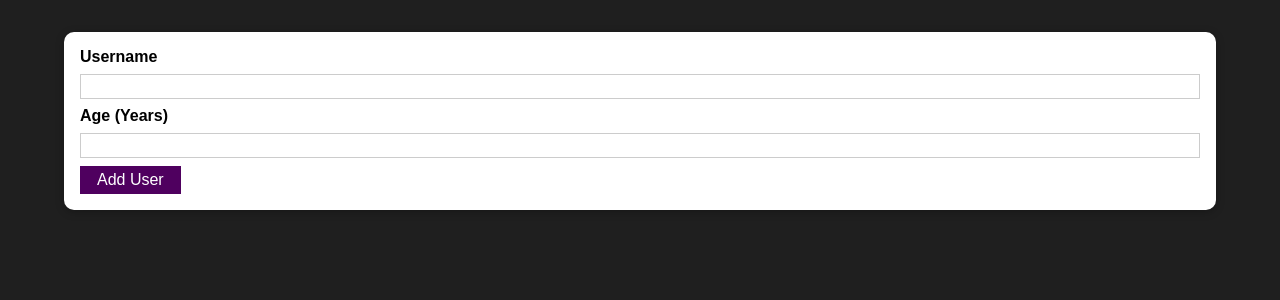
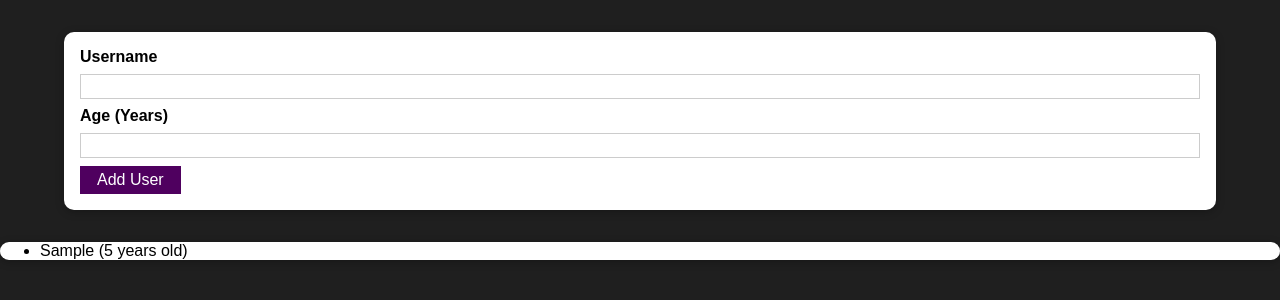
Before and after one commit to CTW100/react-project-3, a React (Create React App) app: page / in a window 1280 px wide. Both pictures are taken after typing "Sample", "5" into the empty fields and a click on the button "Add User". Shown: the top 300 px of the page. Built offline with nearby package versions, Linux system fonts and the light colour scheme.

Commit message:
95
Managing a List Of Users via State

```diff
--- a/src/App.js
+++ b/src/App.js
@@ -1,13 +1,25 @@
-import React from 'react';
+import React, { useState } from 'react';
 
 import AddUser from './components/Users/AddUser';
 import UsersList from './components/Users/UsersList';
 
 function App() {
+  const [usersList, setUsersList] = useState([]);
+
+  const addUserHandler = (uName, uAge) => {
+    // when your state update relies on the previous state, you wanna use an alternative form of set UsersList : function form
+    setUsersList((prevUsersList) => {
+      return [
+        ...prevUsersList,
+        { name: uName, age: uAge, id: Math.random().toString() },
+      ];
+    });
+  };
+
   return (
     <div>
-      <AddUser />
-      <UsersList users={[]} />
+      <AddUser onAddUser={addUserHandler} />
+      <UsersList users={usersList} />
     </div>
   );
 }
--- a/src/components/Users/AddUser.js
+++ b/src/components/Users/AddUser.js
@@ -16,6 +16,7 @@
     if (+enteredAge < 1) {
       return;
     }
+    props.onAddUser(enteredUsername, enteredAge);
     setEnteredUsername('');
     setEnteredAge('');
   };
--- a/src/components/Users/UsersList.js
+++ b/src/components/Users/UsersList.js
@@ -6,7 +6,7 @@
     <Card className={classes.users}>
       <ul>
         {props.users.map((user) => (
-          <li>
+          <li key={user.id}>
             {user.name} ({user.age} years old)
           </li>
         ))}
```
